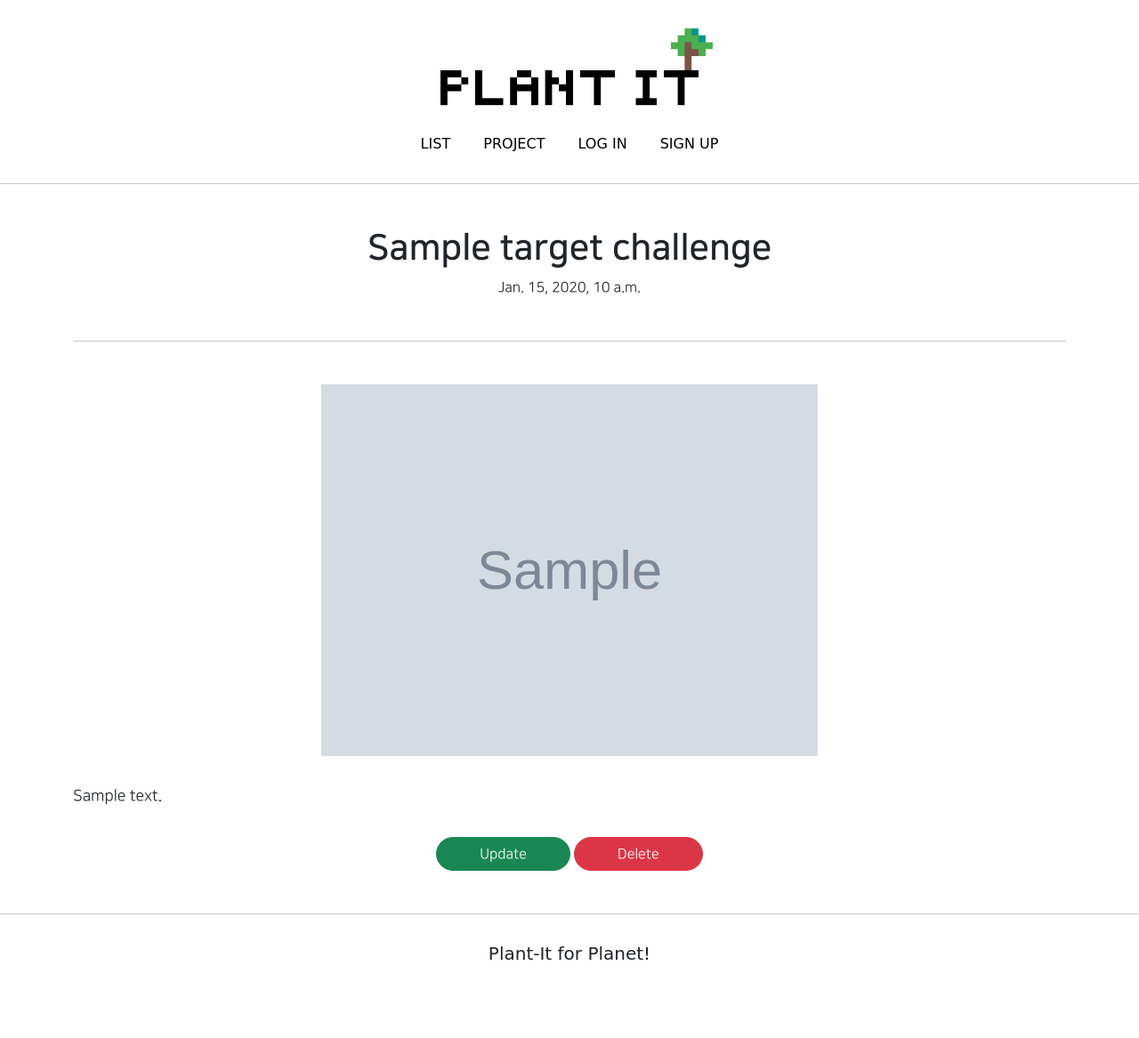
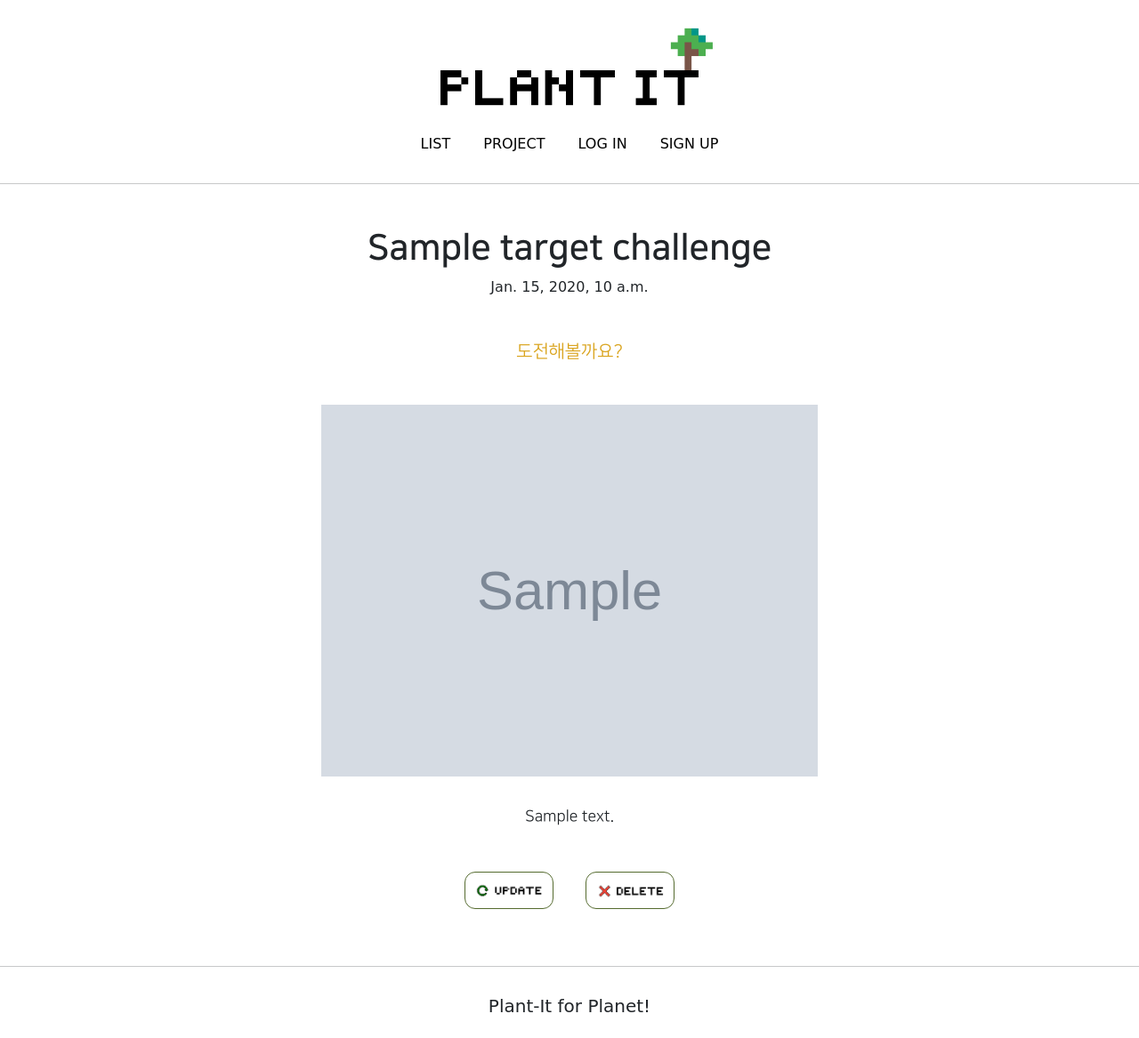
Before and after one commit to chogoal/PlantIt, a Django app: template challengeapp/templates/challengeapp/detail.html in a window 1280 px wide. Shown: the whole page at 89% size. Before the commit the page ends 1079 px from the top, so only its background shows below. Run offline with Django 3.2, Linux system fonts and the light colour scheme; the template is opened without the code that fills it: most values are stand-ins (such as "Sample title", 1, 10 or a date in 2020); grey boxes marked "Sample" are stand-in pictures; some libraries are stand-ins or nearby versions; some web fonts are replaced.

Commit message:
design update

```diff
--- a/articleapp/templates/articleapp/create.html
+++ b/articleapp/templates/articleapp/create.html
@@ -40,12 +40,12 @@
                     <div> {{ form.project }} </div>
                 </div>
 
+                {#                <div class="filebox bs3-success content">#}
                 <div class="filebox bs3-success content">
                     <label for="form.image"> Picture Select </label>
                     <br>
                     <input type="file" name="image" accept="image/*" required id="form.image">
                 </div>
-
                 <div class="content">
                     <label for="form.content"> Content </label>
                     <textarea name="content" id="form.content" cols="40" rows="10" required></textarea>
--- a/challengeapp/templates/challengeapp/detail.html
+++ b/challengeapp/templates/challengeapp/detail.html
@@ -1,16 +1,24 @@
 {% extends 'base.html' %}
-
+{% load static %}
 {% block content %}
 
     <div class="container text-center">
 
-        <div class="my-5">
+        <div class="my-5" style="margin: 3rem auto">
             {#      제목 / 날짜      #}
-            <h1 class="NNS_B">{{ target_challenge.title }}</h1>
-            <p>{{ target_challenge.updated_at }}</p>
-            <p>{{ target_challenge.success }}</p>
+            <div style="margin: 3rem">
+                <h1 class="NNS_B">{{ target_challenge.title }}</h1>
+                <p class="DGM">{{ target_challenge.updated_at }}</p>
+            </div>
+            <div>
+                {% if target_challenge.success %}
+                    <h5 class="challenge_success">해당 챌린지를 성공하셨습니다</h5>
+                {% else %}
+                    <h5 class="challenge_try">도전해볼까요?</h5>
+                {% endif %}
+            </div>
         </div>
-        <hr>
+
         <div class="my-5">
             {#      챌린지글 내용      #}
             {% if target_challenge.image %}
@@ -23,16 +31,18 @@
             </div>
 
             <div>
-                <a href="{% url 'challengeapp:update' pk=target_challenge.pk %}"
-                   class="btn btn-success rounded-pill px-5">
-                    Update
+                <a href="{% url 'challengeapp:update' pk=target_challenge.pk %}">
+                    <img src="{% static 'imgs/update_icon.png' %}" alt="update_icon"
+                         style="border: 1px solid darkolivegreen; border-radius: 12px; max-width: 100px;
+margin: 1rem">
                 </a>
-                <a href="{% url 'challengeapp:delete' pk=target_challenge.pk %}"
-                   class="btn btn-danger rounded-pill px-5">
-                    Delete
+
+                <a href="{% url 'challengeapp:delete' pk=target_challenge.pk %}">
+                    <img src="{% static 'imgs/delete_icon.png' %}" alt="delete_icon"
+                         style="border: 1px solid darkolivegreen; border-radius: 12px; max-width: 100px;
+margin: 1rem">
                 </a>
             </div>
-
         </div>
 
     </div>
--- a/static/base.css
+++ b/static/base.css
@@ -74,7 +74,7 @@
 
 .article_content {
     font-size: 1.1rem;
-    text-align: left;
+    text-align: center;
     margin: 2rem 0;
 }
 
@@ -157,6 +157,13 @@
     color: gray;
 }
 
+h5.challenge_success {
+    color: #2d8756;
+}
+
+h5.challenge_try {
+    color: goldenrod;
+}
 
 input[type=text], input[type=password] {
     width: 100%;
@@ -168,13 +175,13 @@ input[type=text], input[type=password] {
 }
 
 textarea {
-    width: 100%;
-    margin: 8px 0;
+    margin: auto;
     padding: 12px 20px;
     display: inline-block;
     border: 2px solid darkgreen;
     box-sizing: border-box;
 }
+
 
 .filebox {
     display: inline-block;
```
Also changed, not shown: accountapp/templates/accountapp/delete.html (+4 -3 lines), accountapp/templates/accountapp/update.html (+4 -3 lines), articleapp/templates/articleapp/detail.html (+8 -4 lines), challengeapp/templates/challengeapp/create.html (+30 -4 lines), commentapp/templates/commentapp/create.html (+6 -4 lines), mainapp/templates/mainapp/home.html (+20 -13 lines), profileapp/templates/profileapp/create.html (+4 -3 lines), profileapp/templates/profileapp/update.html (+6 -5 lines).
